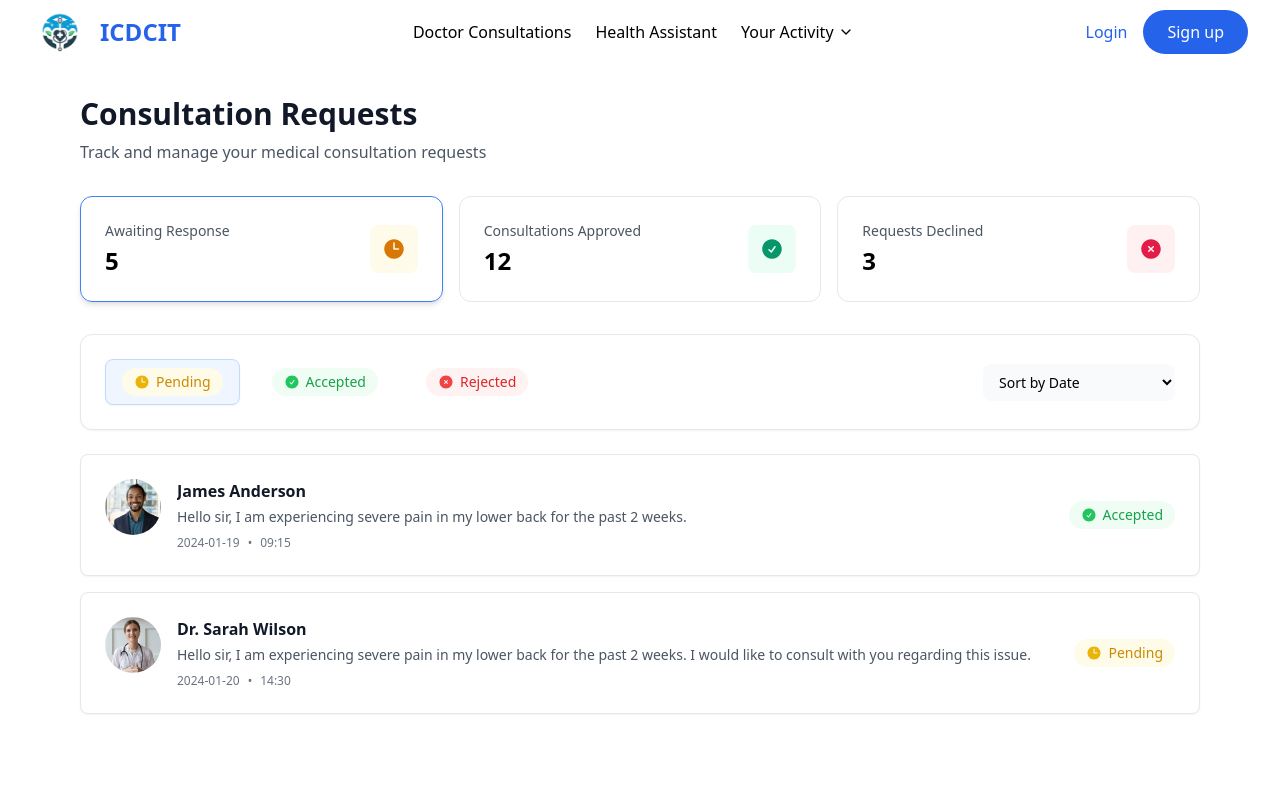
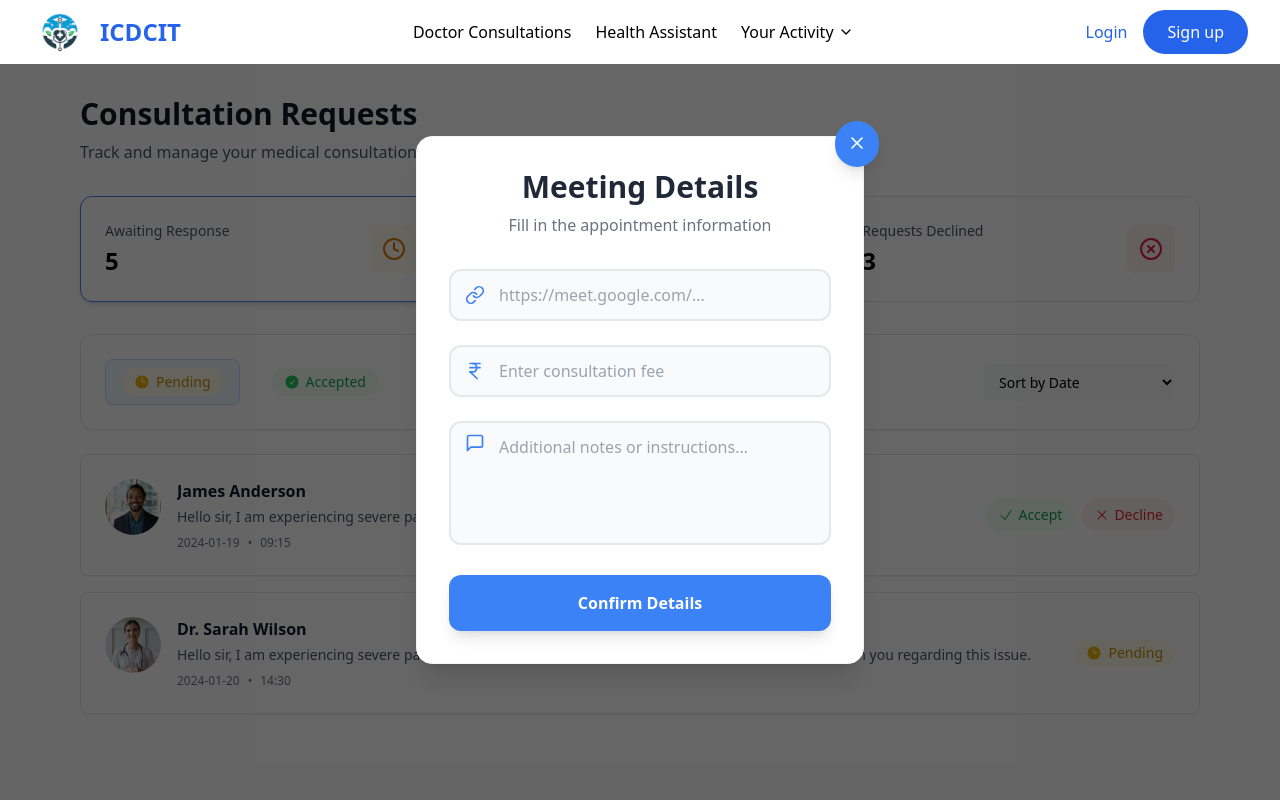
Before and after one commit to AdarshKumar5597/ICDCIT, a Next.js app in the folder frontend/: page /requests in a window 1280 px wide. Both pictures are taken after a click on the button "Accept". Shown: the top 800 px of the page. Built offline with nearby package versions, Linux system fonts and the light colour scheme.

Commit message:
merged apis

```diff
--- a/frontend/src/app/requests/page.tsx
+++ b/frontend/src/app/requests/page.tsx
@@ -4,6 +4,10 @@ import Image from 'next/image';
 import { useState, useEffect } from 'react';
 import { CheckIcon, XMarkIcon, ClockIcon, CheckCircleIcon, XCircleIcon } from '@heroicons/react/24/solid';
 import { Icon } from 'lucide-react';
+import { doctorList, patientList, stats } from '@/data/data';
+import { AnimatePresence, motion } from 'framer-motion';
+import DoctorContractForm from '@/components/Requests/DoctorContractForm';
+import { useHealthcareStore } from '@/zustand/useHealthcareStore';
 
 type RequestStatus = 'pending' | 'accepted' | 'rejected';
 
@@ -54,9 +58,11 @@ const StatusBadge = ({ status }: { status: RequestStatus }) => {
 const RequestCard = ({
     request,
     isPatientRequest,
+    setOpenDoctorContractForm
 }: {
     request: RequestProps;
     isPatientRequest: boolean;
+    setOpenDoctorContractForm: (value: boolean) => void;
 }) => {
     const [status, setStatus] = useState<RequestStatus>(request.status || "pending");
     const [isMobile, setIsMobile] = useState(false);
@@ -68,7 +74,6 @@ const RequestCard = ({
         return () => window.removeEventListener('resize', checkMobile);
     }, []);
 
-    const handleAccept = () => setStatus("accepted");
     const handleDecline = () => setStatus("rejected");
 
     return (
@@ -108,7 +113,7 @@ const RequestCard = ({
                         status === "pending" ? (
                             <div className="flex items-center gap-2 w-full sm:w-auto justify-end">
                                 <button
-                                    onClick={handleAccept}
+                                    onClick={() => setOpenDoctorContractForm(true)}
                                     className="flex-1 sm:flex-none px-2 sm:px-3 py-1.5 rounded-full bg-green-50 hover:bg-green-100 text-green-600 text-xs sm:text-sm font-medium transition-colors flex items-center justify-center gap-1"
                                 >
                                     <CheckIcon className="w-3 h-3 sm:w-4 sm:h-4" />
@@ -136,84 +141,28 @@ const RequestCard = ({
 
 const RequestsPage = () => {
     const [activeTab, setActiveTab] = useState<RequestStatus>('pending');
-    const stats = {
-        pending: {
-            count: 5,
-            icon: ClockIcon,
-            color: 'text-amber-600',
-            bgColor: 'bg-amber-50',
-            label: 'Awaiting Response',
-        },
-        accepted: {
-            count: 12,
-            icon: CheckCircleIcon,
-            color: 'text-emerald-600',
-            bgColor: 'bg-emerald-50',
-            label: 'Consultations Approved',
-        },
-        rejected: {
-            count: 3,
-            icon: XCircleIcon,
-            color: 'text-rose-600',
-            bgColor: 'bg-rose-50',
-            label: 'Requests Declined',
-        },
-    };
-
-    const patientList = {
-        showTo: "doctor",
-        requests: [
-            {
-                id: '1',
-                name: 'James Anderson',
-                profileImage: '/images/patient.png',
-                requestDate: '2024-01-19',
-                requestTime: '09:15',
-                description: 'Hello sir, I am experiencing severe pain in my lower back for the past 2 weeks.',
-                status: 'pending',
-            },
-            {
-                id: '2',
-                name: 'Emma Thompson',
-                profileImage: '/images/patient.png',
-                requestDate: '2024-01-18',
-                requestTime: '14:30',
-                description: 'Following up on my previous treatment.',
-                status: 'accepted',
-            },
-            {
-                id: '3',
-                name: 'Michael Brown',
-                profileImage: '/images/patient.png',
-                requestDate: '2024-01-17',
-                requestTime: '11:20',
-                description: 'Need urgent consultation regarding chest pain.',
-                status: 'rejected',
-            },
-        ]
-    };
-
-    const doctorList = {
-        showTo: "patient",
-        requests: [
-            {
-                id: '2',
-                name: 'Dr. Sarah Wilson',
-                profileImage: '/images/doctors/doctor1.png',
-                requestDate: '2024-01-20',
-                requestTime: '14:30',
-                description:
-                    'Hello sir, I am experiencing severe pain in my lower back for the past 2 weeks. I would like to consult with you regarding this issue.',
-                status: 'pending',
-            },
-        ]
-    };
+    const [openDoctorContractForm, setOpenDoctorContractForm] = useState(false);
+    const authData = useHealthcareStore(state => state.authData);
 
     const filteredRequests = (list: typeof patientList | typeof doctorList) => {
         return list.requests.filter(request => request.status === activeTab);
     };
 
     return (
+        <>
+            <AnimatePresence>
+                {openDoctorContractForm && (
+                    <motion.div
+                        initial={{ opacity: 0 }}
+                        animate={{ opacity: 1 }}
+                        exit={{ opacity: 0 }}
+                        transition={{ duration: 0.2 }}
+                        className="fixed inset-0 bg-black/20 z-50 flex items-center justify-center p-4"
+                    >
+                        <DoctorContractForm onClose={() => setOpenDoctorContractForm(false)} />
+                    </motion.div>
+                )}
+            </AnimatePresence>
             <div className="max-w-6xl min-h-screen mt-16 mx-auto px-3 sm:px-4 py-4 sm:py-8">
                 <div className="mb-6 sm:mb-8">
                     <h1 className="text-2xl sm:text-3xl font-bold text-gray-900 mb-1 sm:mb-2">Consultation Requests</h1>
@@ -273,6 +222,7 @@ const RequestsPage = () => {
                                 key={request.id}
                                 request={request as RequestProps}
                                 isPatientRequest={true}
+                                setOpenDoctorContractForm={setOpenDoctorContractForm}
                             />
                         ))
                     )}
@@ -283,6 +233,7 @@ const RequestsPage = () => {
                                 key={request.id}
                                 request={request as RequestProps}
                                 isPatientRequest={false}
+                                setOpenDoctorContractForm={setOpenDoctorContractForm}
                             />
                         ))
                     )}
@@ -298,6 +249,7 @@ const RequestsPage = () => {
                     )}
                 </div>
             </div>
+        </>
     );
 };
 
--- /dev/null
+++ b/frontend/src/components/Requests/DoctorContractForm.tsx
@@ -0,0 +1,137 @@
+import React, { useState } from 'react'
+import { X, Link, IndianRupee, MessageSquare } from 'lucide-react'
+import { motion } from 'framer-motion'
+import { useHealthcareStore } from '@/zustand/useHealthcareStore'
+import toast from 'react-hot-toast'
+
+const DoctorContractForm = ({ onClose }: { onClose: () => void }) => {
+    const [meetingUrl, setMeetingUrl] = useState<string>('')
+    const [price, setPrice] = useState<string>('')
+    const [feedback, setFeedback] = useState<string>('')
+    const authData = useHealthcareStore(state => state.authData);
+
+    const handleSubmit = () => {
+        if (!meetingUrl.includes('meet.google.com')) {
+            alert('Please enter a valid Google Meet URL');
+            return;
+        }
+
+        if (isNaN(Number(price))) {
+            alert('Please enter a valid price');
+            return;
+        }
+
+        const formData: { requestId: number; paymentAmount: number; meetingDetails: string; } = {
+            requestId: 1,
+            paymentAmount: Number(price),
+            meetingDetails: `Meeting URL: ${meetingUrl || 'No URL provided'} | Feedback: ${feedback || 'No feedback given'}`
+        };
+
+        console.log(formData);
+        createContract(formData);
+    }
+
+    const createContract = async (formData: { requestId: number; paymentAmount: number; meetingDetails: string; }) => {
+        const createContractURL = "http://localhost:8080/appointments/create-meeting-contract";
+        const response = await fetch(createContractURL, {
+            method: 'POST',
+            headers: {
+                'Content-Type': 'application/json',
+                'Authorization': `Bearer ${authData?.token}`,
+            },
+            body: JSON.stringify(formData),
+        });
+
+        if (response.ok) {
+            toast.success('Contract created successfully');
+            onClose();
+        } else {
+            toast.error('Failed to create contract');
+        }
+    }
+
+    return (
+        <div className="fixed inset-0 flex items-center justify-center min-h-screen p-4 bg-black/50">
+            <motion.div
+                initial={{ opacity: 0, scale: 0.9 }}
+                animate={{ opacity: 1, scale: 1 }}
+                exit={{ opacity: 0, scale: 0.9 }}
+                transition={{ duration: 0.2 }}
+                className="bg-white rounded-2xl shadow-xl w-full max-w-md relative border border-gray-100 mx-auto"
+            >
+                <div className="absolute -top-4 -right-4 bg-blue-500 rounded-full p-2 shadow-lg z-10">
+                    <button
+                        onClick={onClose}
+                        className="p-1 hover:bg-blue-600 rounded-full transition-colors"
+                    >
+                        <X className="w-5 h-5 text-white" />
+                    </button>
+                </div>
+
+                <motion.div
+                    initial={{ y: 20, opacity: 0 }}
+                    animate={{ y: 0, opacity: 1 }}
+                    transition={{ delay: 0.1 }}
+                    className="p-4 md:p-8 space-y-4 md:space-y-6"
+                >
+                    <div className="text-center mb-6 md:mb-8">
+                        <h2 className="text-2xl md:text-3xl font-bold text-gray-800 mb-2">Meeting Details</h2>
+                        <p className="text-sm md:text-base text-gray-500">Fill in the appointment information</p>
+                    </div>
+
+                    <div className="space-y-4 md:space-y-6">
+                        <div className="relative">
+                            <div className="absolute inset-y-0 left-0 pl-4 flex items-center pointer-events-none">
+                                <Link className="h-5 w-5 text-blue-500" />
+                            </div>
+                            <input
+                                type="url"
+                                value={meetingUrl}
+                                onChange={(e) => setMeetingUrl(e.target.value)}
+                                placeholder="https://meet.google.com/..."
+                                className="w-full pl-12 pr-4 py-3 bg-gray-50 border-2 border-gray-200 rounded-xl focus:ring-2 focus:ring-blue-500/20 focus:border-blue-500 focus:outline-none transition-all hover:border-gray-300 text-sm md:text-base"
+                            />
+                        </div>
+
+                        <div className="relative">
+                            <div className="absolute inset-y-0 left-0 pl-4 flex items-center pointer-events-none">
+                                <IndianRupee className="h-5 w-5 text-blue-500" />
+                            </div>
+                            <input
+                                type="number"
+                                value={price}
+                                onChange={(e) => setPrice(e.target.value)}
+                                placeholder="Enter consultation fee"
+                                className="w-full pl-12 pr-4 py-3 bg-gray-50 border-2 border-gray-200 rounded-xl focus:ring-2 focus:ring-blue-500/20 focus:border-blue-500 focus:outline-none transition-all hover:border-gray-300 text-sm md:text-base"
+                            />
+                        </div>
+
+                        <div className="relative">
+                            <div className="absolute top-3 left-4">
+                                <MessageSquare className="h-5 w-5 text-blue-500" />
+                            </div>
+                            <textarea
+                                value={feedback}
+                                onChange={(e) => setFeedback(e.target.value)}
+                                placeholder="Additional notes or instructions..."
+                                rows={4}
+                                className="w-full pl-12 pr-4 py-3 bg-gray-50 border-2 border-gray-200 rounded-xl focus:ring-2 focus:ring-blue-500/20 focus:border-blue-500 focus:outline-none transition-all resize-none hover:border-gray-300 text-sm md:text-base"
+                            />
+                        </div>
+                    </div>
+
+                    <motion.button
+                        whileHover={{ scale: 1.02 }}
+                        whileTap={{ scale: 0.98 }}
+                        onClick={handleSubmit}
+                        className="w-full py-3 md:py-4 bg-blue-500 text-white font-semibold rounded-xl hover:bg-blue-600 focus:ring-4 focus:ring-blue-500/20 transition-all shadow-lg hover:shadow-xl text-sm md:text-base"
+                    >
+                        Confirm Details
+                    </motion.button>
+                </motion.div>
+            </motion.div>
+        </div>
+    )
+}
+
+export default DoctorContractForm
--- a/frontend/src/data/data.ts
+++ b/frontend/src/data/data.ts
@@ -1,4 +1,5 @@
 import { Doctor } from "@/types/types";
+import { CheckCircleIcon, ClockIcon, XCircleIcon } from "lucide-react";
 
 export const communitiesData = [
   {
@@ -391,3 +392,77 @@ export const mockDoctors: Doctor[] = [
     location: "Hyderabad",
   },
 ];
+
+export const stats = {
+  pending: {
+    count: 5,
+    icon: ClockIcon,
+    color: "text-amber-600",
+    bgColor: "bg-amber-50",
+    label: "Awaiting Response",
+  },
+  accepted: {
+    count: 12,
+    icon: CheckCircleIcon,
+    color: "text-emerald-600",
+    bgColor: "bg-emerald-50",
+    label: "Consultations Approved",
+  },
+  rejected: {
+    count: 3,
+    icon: XCircleIcon,
+    color: "text-rose-600",
+    bgColor: "bg-rose-50",
+    label: "Requests Declined",
+  },
+};
+
+export const patientList = {
+  showTo: "doctor",
+  requests: [
+    {
+      id: "1",
+      name: "James Anderson",
+      profileImage: "/images/patient.png",
+      requestDate: "2024-01-19",
+      requestTime: "09:15",
+      description:
+        "Hello sir, I am experiencing severe pain in my lower back for the past 2 weeks.",
+      status: "pending",
+    },
+    {
+      id: "2",
+      name: "Emma Thompson",
+      profileImage: "/images/patient.png",
+      requestDate: "2024-01-18",
+      requestTime: "14:30",
+      description: "Following up on my previous treatment.",
+      status: "accepted",
+    },
+    {
+      id: "3",
+      name: "Michael Brown",
+      profileImage: "/images/patient.png",
+      requestDate: "2024-01-17",
+      requestTime: "11:20",
+      description: "Need urgent consultation regarding chest pain.",
+      status: "rejected",
+    },
+  ],
+};
+
+export const doctorList = {
+  showTo: "patient",
+  requests: [
+    {
+      id: "2",
+      name: "Dr. Sarah Wilson",
+      profileImage: "/images/doctors/doctor1.png",
+      requestDate: "2024-01-20",
+      requestTime: "14:30",
+      description:
+        "Hello sir, I am experiencing severe pain in my lower back for the past 2 weeks. I would like to consult with you regarding this issue.",
+      status: "pending",
+    },
+  ],
+};
```
Lines whose indentation alone changed are shown as unchanged.
